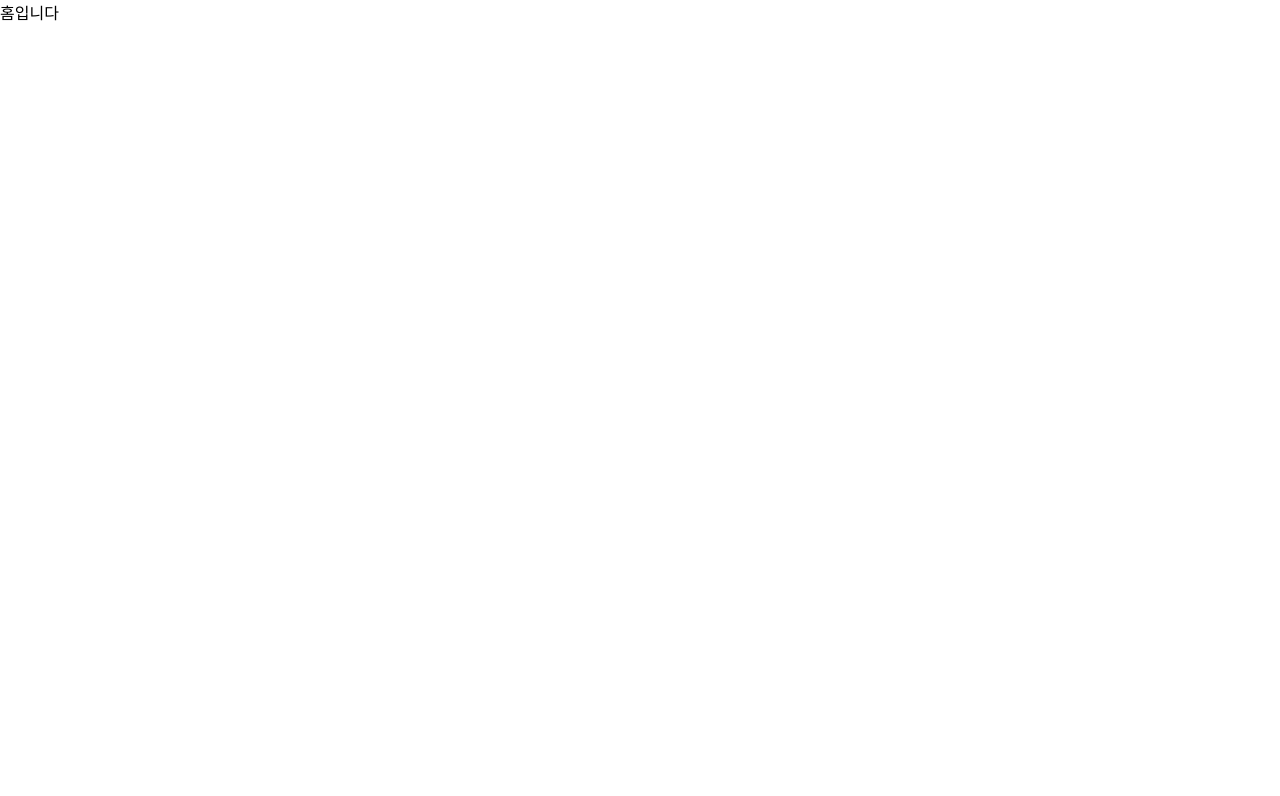
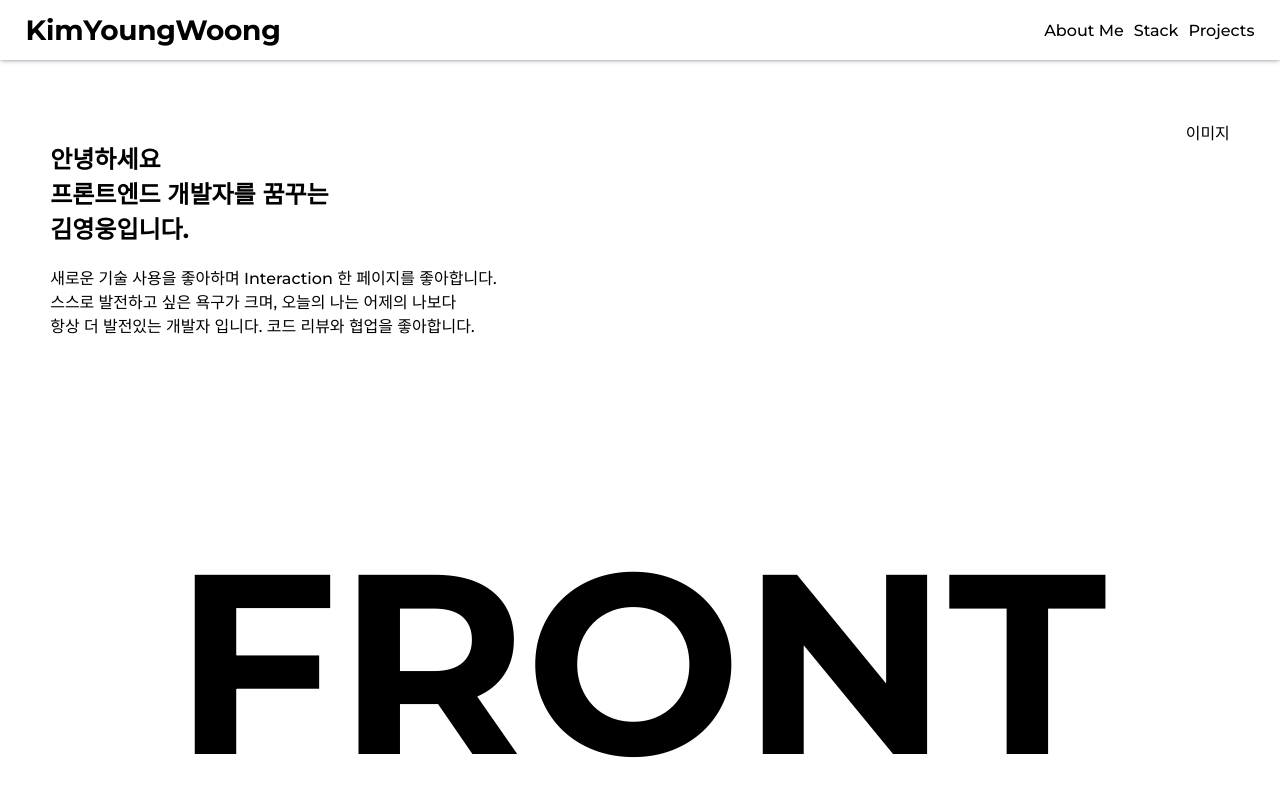
Before and after one commit to houndhollis/Next-Project, a Next.js app: page /home in a window 1280 px wide. Shown: the top 796 px of the page. Built offline with nearby package versions, Linux system fonts and the light colour scheme.

Commit message:
feat:HomePage Layout 구현

```diff
--- /dev/null
+++ b/components/Header.js
@@ -0,0 +1,53 @@
+import styled from 'styled-components'
+
+
+const Header = () => {
+
+  return (
+    <HeaderContainer>
+      <HeaderInnerContainer>
+        <LogoBox>KimYoungWoong</LogoBox>
+        <ButtonBox>
+          <span>About Me</span>
+          <span>Stack</span>
+          <span>Projects</span>
+        </ButtonBox>
+      </HeaderInnerContainer>
+    </HeaderContainer>
+  )
+}
+
+export default Header
+
+const HeaderContainer = styled.div`
+  position: fixed;
+  z-index: 100;
+  width: 100%;
+  height: 60px;
+  box-shadow: rgba(50, 50, 93, 0.25) 0px 2px 5px -1px,
+  rgba(0, 0, 0, 0.3) 0px 1px 3px -1px;
+`
+
+const HeaderInnerContainer = styled.div`
+  max-width: 1280px;
+  width: 100%;
+  height: 100%;
+  margin: 0 auto;
+  display: flex;
+  justify-content: space-between;
+  align-items: center;
+  padding:0 2%;
+
+`
+
+const LogoBox = styled.div`
+ font-size: 28px;
+ font-weight: 700;
+ letter-spacing: -0.3px;
+`
+
+const ButtonBox = styled.div`
+ & span + span {
+   margin-left: 10px;
+ }
+`
--- /dev/null
+++ b/components/home/Introduce.js
@@ -0,0 +1,23 @@
+import styled from 'styled-components'
+
+const Introduce = () => {
+  return (
+    <Container>
+      <div>
+        <h2>안녕하세요 <br/>프론트엔드 개발자를 꿈꾸는<br/>김영웅입니다.</h2>
+        <div>
+          <span>새로운 기술 사용을 좋아하며 Interaction 한 페이지를 좋아합니다.<br/>
+                스스로 발전하고 싶은 욕구가 크며, 오늘의 나는 어제의 나보다 <br/>
+                항상 더 발전있는 개발자 입니다. 코드 리뷰와 협업을 좋아합니다.
+          </span>
+        </div>
+      </div>
+    </Container>
+  )
+}
+
+export default Introduce
+
+const Container = styled.div`
+
+`
--- a/pages/home.js
+++ b/pages/home.js
@@ -1,9 +1,103 @@
+import styled from 'styled-components'
+import Header from "../components/Header"
+import Introduce from '../components/home/Introduce'
+
 const Home = () => {
   return (
     <div>
-      홈입니다
+      <Header/>
+      <HomeContainer>
+        <HomeInfo>
+          <Introduce/>
+          <div>이미지</div>
+        </HomeInfo>
+        <div className='textContainer'>
+          <HomeText>
+            <span className='text'>F</span>
+            <span className='text'>R</span>
+            <span className='text'>O</span>
+            <span className='text'>N</span>
+            <span className='text'>T</span>
+          </HomeText>
+        </div>
+      </HomeContainer>
     </div>
   )
 }
 
 export default Home
+
+const HomeContainer = styled.div`
+padding-top: 60px;
+padding-left: 2%;
+padding-right: 2%;
+max-width: 1280px;
+height: 100vh;
+margin: 0 auto;
+display: flex;
+flex-direction: column;
+justify-content: space-between;
+& .textContainer {
+  display:inline-block;
+  text-align: center;
+  height: clamp(2rem,22vw,16rem);
+  margin-bottom: 10px;
+}
+`
+const HomeInfo = styled.div`
+  display: flex;
+  padding: 0 2%;
+  margin-top: 60px;
+  justify-content: space-between;
+`
+
+const HomeText = styled.div`
+  display:inline-block;
+  overflow:hidden;
+  white-space:nowrap;
+
+  @keyframes popup {
+  0% {
+    margin-top:100%;
+  }
+  100% {
+    margin-top:0%;
+  }
+}
+
+.text {
+  display:inline-block;
+  font-size:clamp(2rem,22vw,16rem);
+  font-weight:bold;
+  height:clamp(2rem,22vw,16rem);
+  line-height:clamp(2rem,22vw,16rem);
+  float:left;
+  margin-top:100%;
+}
+
+.text:nth-child(1) {
+  animation:popup 1s ease;
+  animation-delay:0s;
+  animation-fill-mode:forwards;
+}
+.text:nth-child(2) {
+  animation:popup 1s ease;
+  animation-delay:0.2s;
+  animation-fill-mode:forwards;
+}
+.text:nth-child(3) {
+  animation:popup 1s ease;
+  animation-delay:0.4s;
+  animation-fill-mode:forwards;
+}
+.text:nth-child(4) {
+  animation:popup 1s ease;
+  animation-delay:0.6s;
+  animation-fill-mode:forwards;
+}
+.text:nth-child(5) {
+  animation:popup 1s ease;
+  animation-delay:0.8s;
+  animation-fill-mode:forwards;
+}
+`
--- a/styles/globals.css
+++ b/styles/globals.css
@@ -1,10 +1,12 @@
+@import url('https://fonts.googleapis.com/css2?family=Montserrat:wght@500;600;700&display=swap');
+
 html,
 body {
   padding: 0;
   margin: 0;
-  font-family: -apple-system, BlinkMacSystemFont, Segoe UI, Roboto, Oxygen,
-    Ubuntu, Cantarell, Fira Sans, Droid Sans, Helvetica Neue, sans-serif;
+  font-family: 'Montserrat'
 }
+
 
 a {
   color: inherit;
```
Also changed, not shown: components/Footer.js (added, +9 -0 lines), components/Layout.js (added, +20 -0 lines), components/Randing.js (+8 -6 lines), hooks/UseScroll.js (added, +21 -0 lines), 1 other file (tests, documents, lock files or other folders).
